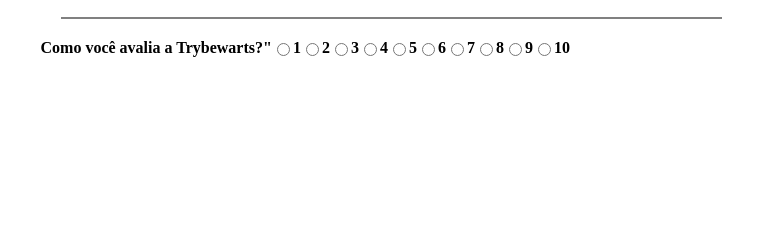
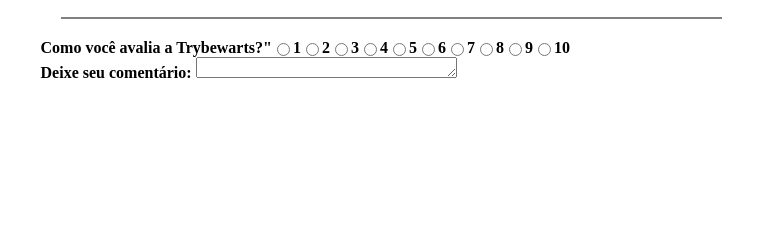
Before and after one commit to luccarendall/hogwarts-form, a website: page index.html in a window 1280 px wide. Shown: the part 353-600 px from the top of the page, 0-777 px from the left. Drawn offline with Linux system fonts and the light colour scheme.

Commit message:
Requisito 14 - textarea

```diff
--- a/index.html
+++ b/index.html
@@ -103,6 +103,10 @@
             <input type="radio" value="10" name="rate">10
           </section>
 
+          <section>
+            <label class="textarea" for="textarea">Deixe seu comentário: </label>
+            <textarea name="" id="textarea" cols="30" rows="1" maxlength="500"></textarea>
+          </section>
       </left>
       <right>
         <section>
```
